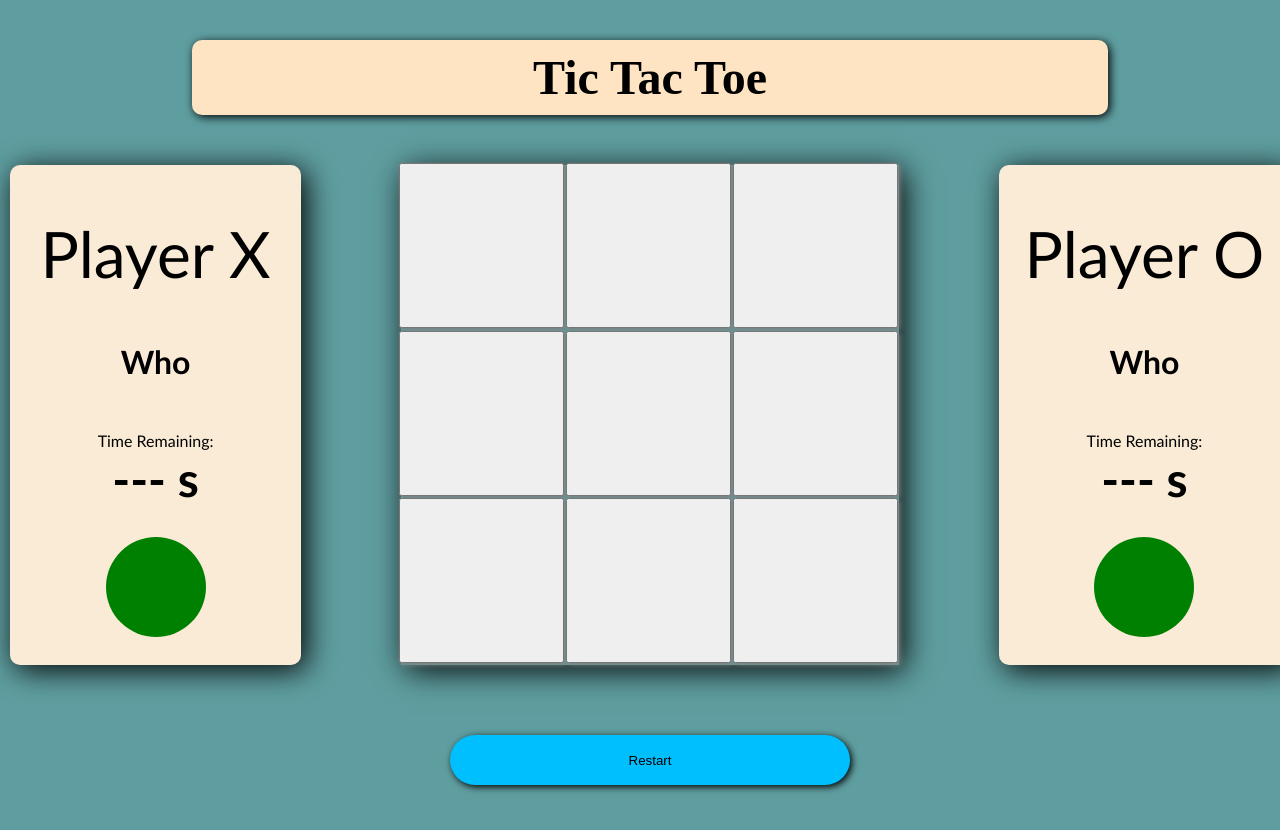
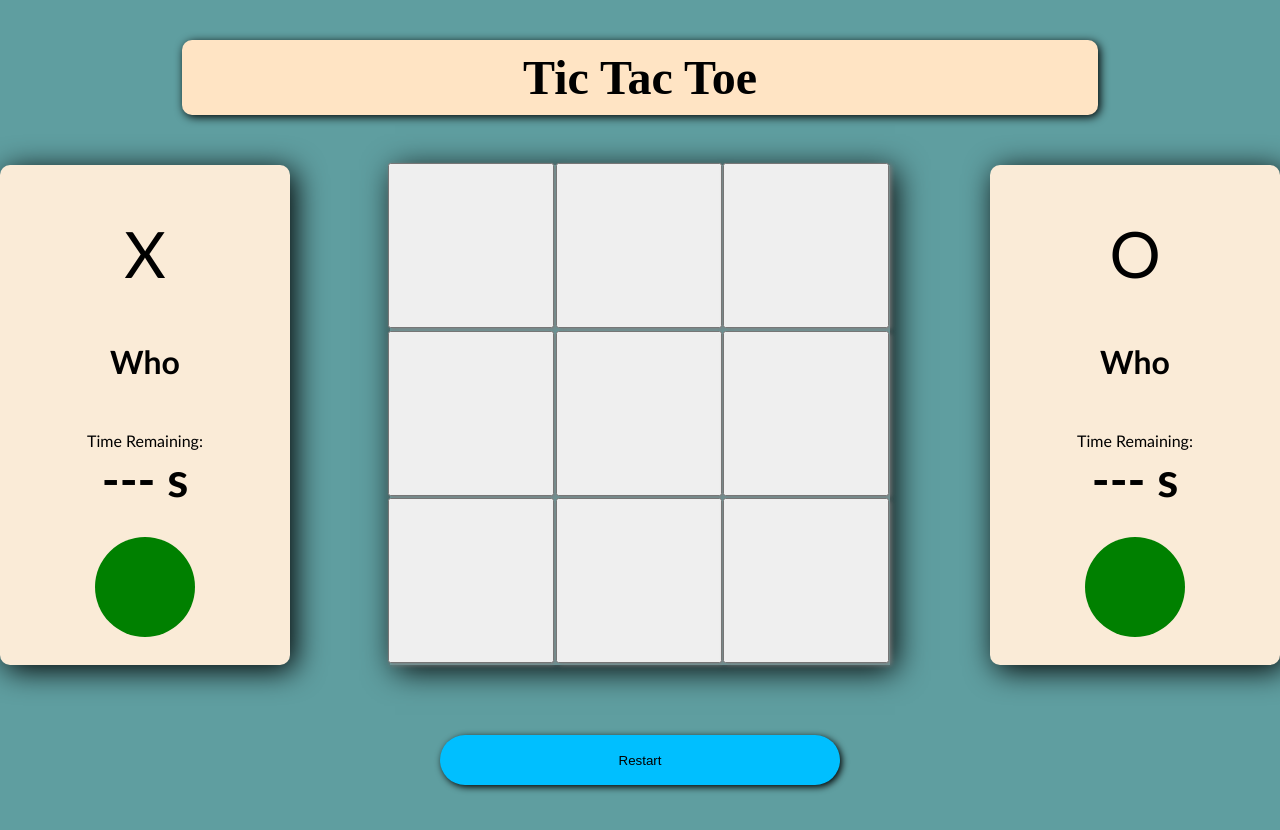
Before and after one commit to Zarif-Karim/Tic-Tac-Toe, a plain HTML site: page frontend/buttonGrid/tictactoe.html in a window 1280 px wide. Drawn offline with nearby package versions, Linux system fonts and the light colour scheme; no server answers.

Commit message:
redirect fix

```diff
--- a/backend/app.js
+++ b/backend/app.js
@@ -25,7 +25,7 @@ app.use(express.static('../frontend/buttonGrid'))
 app.all('*',(req,res)=>{
     console.log('all', req.url, req.query);
     //redirecting all urls to tictactoe
-    res.redirect('http://localhost:5000/tictactoe.html');
+    res.redirect('/tictactoe.html');
 });
 
 server.listen(port, ()=> console.log(`Server Started: http://localhost::${port}`));
--- a/frontend/buttonGrid/tictactoe.css
+++ b/frontend/buttonGrid/tictactoe.css
@@ -1,6 +1,6 @@
 body {
     background-color:cadetblue;
-    margin: 10px;
+    margin: 0px;
     width:100vw;
     height:100vh;
 }
@@ -25,7 +25,7 @@ h1 {
 }
 
 .player-panel {
-    display: inline-block;
+    /* display: inline-block; */
     background-color: antiquewhite;
     width: 15vw;
     max-width: 200px;
@@ -42,6 +42,7 @@ h1 {
     height: 100%;
     margin: 0px 100px;
     box-shadow: 5px 5px 30px;
+    flex-shrink: 0;
 }
 
 .row {
@@ -52,7 +53,7 @@ h1 {
 }
 
 .col {
-    display: inline-flex;
+    display: inline-block;
     width:33.33%;
     height:100%;
     margin: -2px;
@@ -109,7 +110,7 @@ button:hover {
 .player-panel-title {
     width: 100%;
     padding: 20px 0px;
-    margin: 0px -50px;
+    /* margin: 0px -50px; */
     font-size: 4em;
 }
 
--- a/frontend/buttonGrid/tictactoe.html
+++ b/frontend/buttonGrid/tictactoe.html
@@ -17,7 +17,7 @@
     <div class="main-container">
 
         <div class="player-panel player-x">
-            <span class="player-panel-title">Player X</span>
+            <span class="player-panel-title"> X </span>
             <h3 class="who" id="who-px">Who</h3>
             <span>Time Remaining:</span>
             <h4 class="remaining-time" id="time-px">--- s</h4>
@@ -41,7 +41,7 @@
             </div>
         </div>
         <div class="player-panel player-o">
-            <span class="player-panel-title">Player O</span>
+            <span class="player-panel-title"> O </span>
             <h3 class="who" id="who-po">Who</h3>
             <span>Time Remaining:</span>
             <h4 class="remaining-time" id="time-po">--- s</h4>
```
